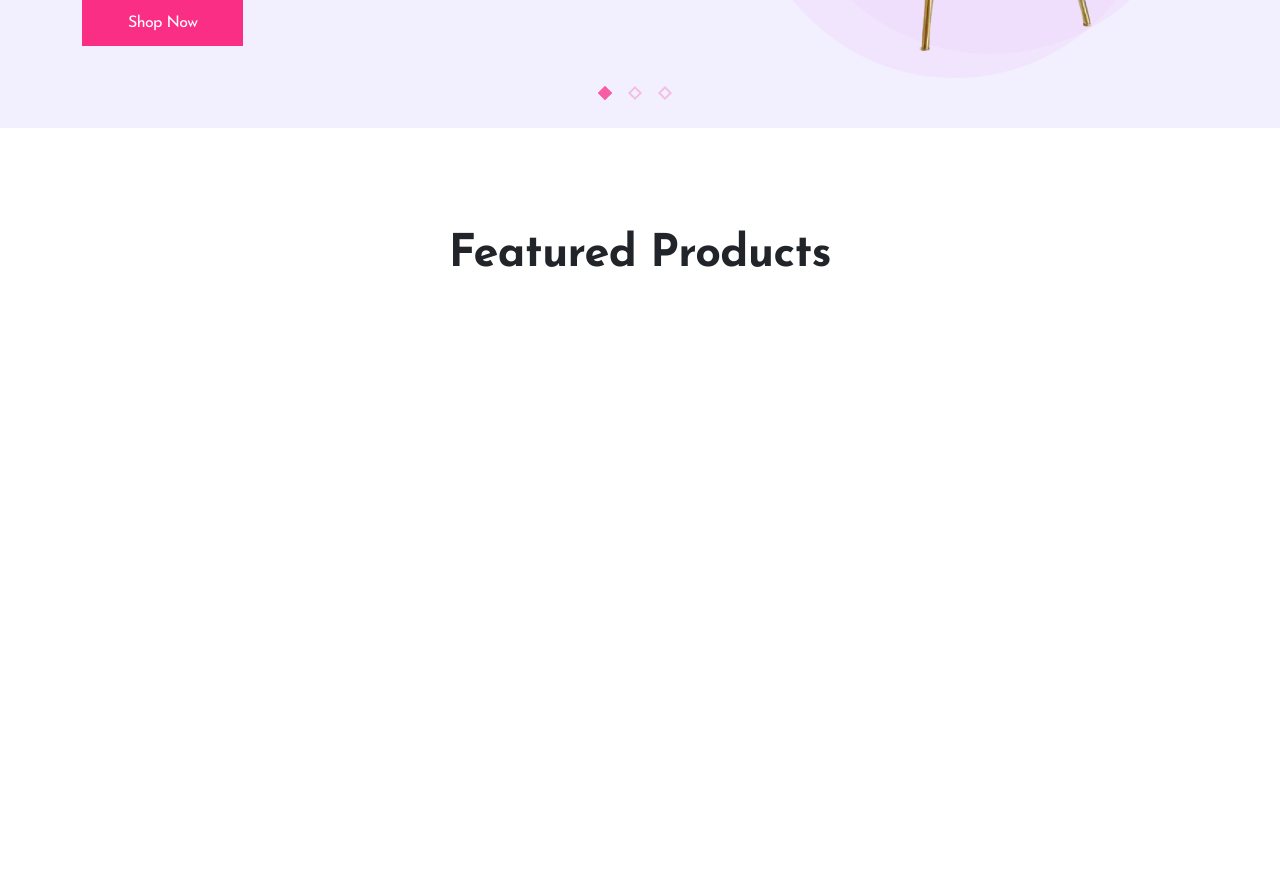
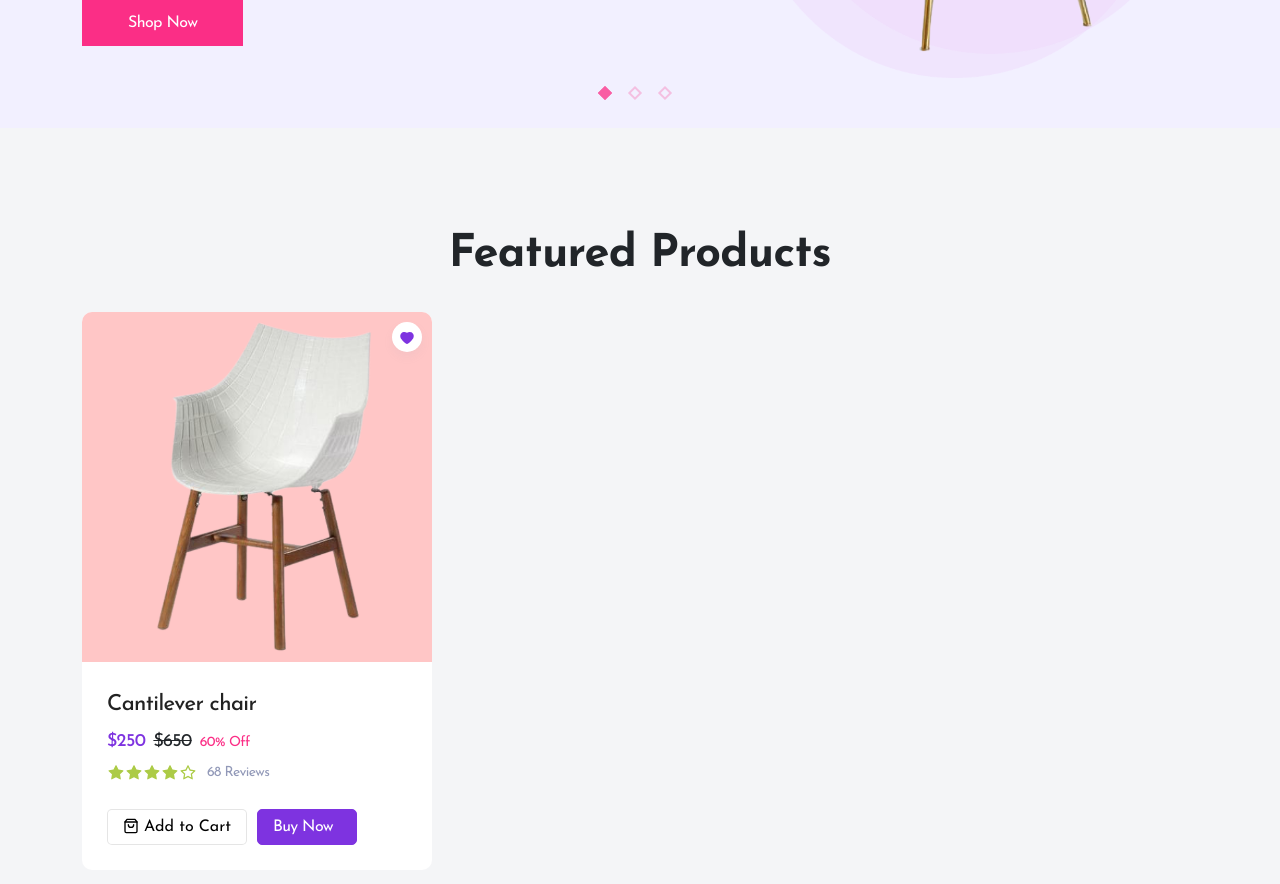
Before and after one commit to rafikadir/Gadget-react-ecommerce-web-application, a React (Vite) app: page / in a window 1280 px wide. Shown: the part 520-1404 px from the top of the page. Before the commit the page ends 902 px from the top, so only its background shows below. Built offline with nearby package versions, Linux system fonts and the light colour scheme.

Commit message:
add product

```diff
--- a/src/components/Featured/Featured.jsx
+++ b/src/components/Featured/Featured.jsx
@@ -1,10 +1,15 @@
 import './Featured.scss';
 import SectionTitle from '../../components/SectionTitle/SectionTitle';
+import Product from '../Product/Product';
 
 const Featured = () => {
     return (
         <section className="featured-product">
-            <SectionTitle title="Featured Products" />
+            <div className="container">
+                <SectionTitle title="Featured Products" />
+
+                <Product/>
+            </div>
         </section>
     );
 };
--- a/src/components/Featured/Featured.scss
+++ b/src/components/Featured/Featured.scss
@@ -1,4 +1,5 @@
 .featured-product {
     padding-top: 100px;
     padding-bottom: 70px;
+    background: rgb(244, 245, 247);
 }
--- a/src/components/Product/Product.jsx
+++ b/src/components/Product/Product.jsx
@@ -1,13 +1,44 @@
 import './Product.scss';
-import pd from '../../assets/img/products/1.png'
+import pd from '../../assets/img/products/1.png';
+import { AiFillStar, AiOutlineStar, AiFillHeart } from "react-icons/ai";
+import {FiShoppingBag} from "react-icons/fi";
+import { Link } from 'react-router-dom';
 
 const Product = () => {
     return (
         <div className="product-box">
             <div className="product-img">
                 <img src={pd} alt="" />
+
+                <button className='product-fav'>
+                    <AiFillHeart/>
+                </button>
             </div>
-            <div></div>
+            <div className="product-info">
+                <h3><Link className='product-title' to="/">Cantilever chair</Link></h3>
+
+                <div className="price-text">
+                    <span className='price'>$250</span>
+                    <del className="prev-price">$650</del>
+                    <span className='price-off'>60% Off</span>
+                </div>
+
+                <div className='rating-box'>
+                    <ul>
+                        <li className='single-rating'><AiFillStar/></li>
+                        <li className='single-rating'><AiFillStar/></li>
+                        <li className='single-rating'><AiFillStar/></li>
+                        <li className='single-rating'><AiFillStar/></li>
+                        <li className='single-rating'><AiOutlineStar/></li>
+                    </ul>
+                    <span className='review-count'>68 Reviews</span>
+                </div>
+
+                <div className='bottom-btn'>
+                    <button className='cart-btn'><FiShoppingBag/> Add to Cart</button>
+                    <Link className='buy-btn' to="/">Buy Now</Link>
+                </div>
+            </div>
         </div>
     );
 };
--- a/src/components/Product/Product.scss
+++ b/src/components/Product/Product.scss
@@ -0,0 +1,120 @@
+@import '../../assets/scss/style.scss';
+
+.product-box {
+    max-width: 350px;
+    background: $white-color;
+    border-radius: 10px;
+
+    .product-img {
+        max-width: 350px;
+        position: relative;
+        background: #ffc6c6;
+        border-radius: 10px 10px 0 0;
+
+        img {
+            max-width: 350px;
+            margin: auto;
+        }
+
+        .product-fav {
+            position: absolute;
+            right: 10px;
+            top: 10px;
+            border: 0;
+            width: 30px;
+            height: 30px;
+            text-align: center;
+            background: $white-color;
+            color: $blue-color;
+            box-shadow: rgba(146, 153, 184, 0.082) 0px 5px 10px;
+            border-radius: 30px;
+        }
+    }
+
+    .product-info {
+        padding: 25px;
+
+        .product-title {
+            font-size: 22px;
+            color: $black-color;
+            margin-bottom: 0px;
+        }
+
+        .price-text {
+            margin-bottom: 5px;
+
+            .price {
+                color: $blue-color;
+                font-weight: 500;
+                margin-right: 8px;
+                font-size: 18px;
+            }
+
+            .prev-price {
+                margin-right: 8px;
+                font-size: 18px;
+            }
+
+            .price-off {
+                color: $pink-color;
+                font-size: 14px;
+            }
+        }
+
+        .rating-box {
+            margin-bottom: 10px;
+            display: flex;
+            align-items: center;
+
+            ul {
+                margin-right: 10px;
+
+               .single-rating {
+                    display: inline-block;
+                    color: #accb46;
+                    font-size: 18px;
+                    line-height: 0;
+               }
+            }
+
+            .review-count {
+                font-size: 14px;
+                color: rgb(146, 153, 184);
+            }
+        }
+
+
+        .bottom-btn {
+            margin-top: 15px;
+            display: inline-block;
+
+            .cart-btn {
+                background: $white-color;
+                border: 1px solid rgb(0, 0, 0, .10);
+                padding: 5px 15px;
+                border-radius: 5px;
+                margin-right: 10px;
+                transition: .1s linear;
+
+                &:hover {
+                    background: $blue-color;
+                    color: $white-color;
+                }
+
+                svg {
+                    position: relative;
+                    top: -2px;
+                }
+            }
+
+            .buy-btn {
+                background: $blue-color;
+                color: $white-color;
+                border: 1px solid $blue-color;
+                padding: 5px 15px;
+                border-radius: 5px;
+                width: 100px;
+            }
+        }
+    }
+}
```
